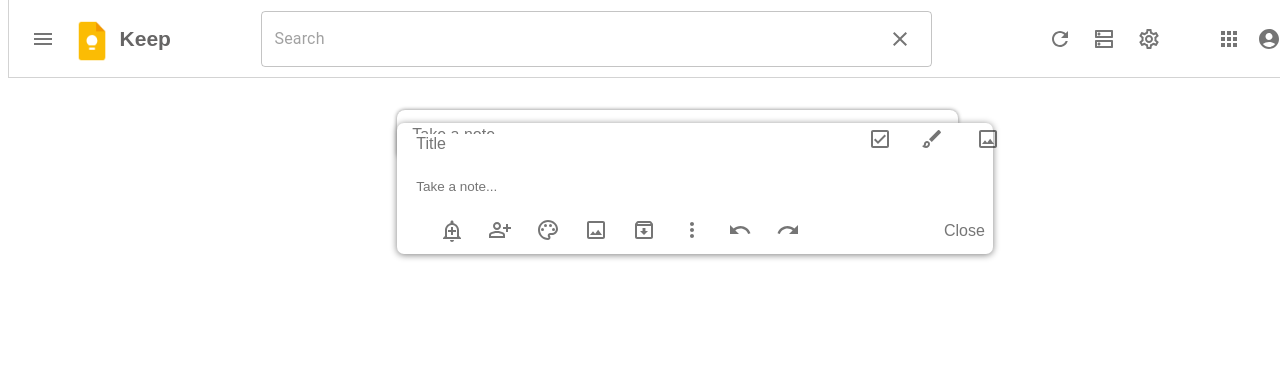
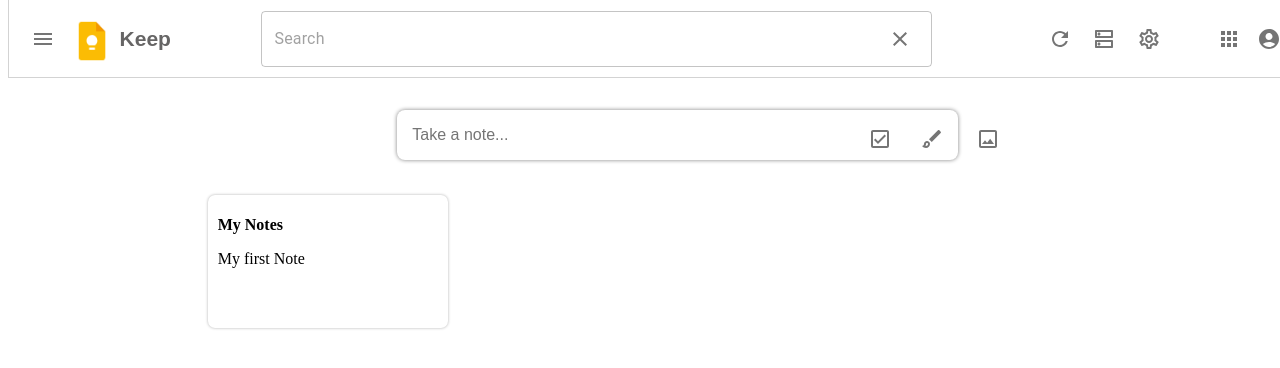
Before and after one commit to SushreeSurelee/FundooNoteApp_React, a React (Create React App) app: page / in a window 1280 px wide. Shown: the top 368 px of the page. Built offline with nearby package versions, Linux system fonts and the light colour scheme.

Commit message:
[Sushree | Added takenote3 component]

```diff
--- a/src/App.js
+++ b/src/App.js
@@ -4,6 +4,7 @@
 import Header from './components/header/Header';
 import Takenote1 from './components/takeNote1/takeNote1';
 import Takenote2 from './components/takeNote2/takeNote2';
+import Takenote3 from './components/takeNote3/takeNote3';
 
 function App() {
   return (
@@ -12,7 +13,8 @@
       {/* <Register /> */}
       <Header/>
       <Takenote1/>
-      <Takenote2/>
+      {/* <Takenote2/> */}
+      <Takenote3/>
     </div>
   );
 }
--- /dev/null
+++ b/src/components/takeNote3/takeNote3.css
@@ -0,0 +1,22 @@
+.takenote3{
+    background: #fff;
+    width: 220px;
+    border-radius: 7px;
+    box-shadow: 0 0 3px 0 rgb(175, 175, 175);
+    padding: 10px;
+    margin-top: -19px;
+    float: left;
+    margin-left: 15.8%;
+}
+
+.takenote3 h1{
+    font-size: 1rem;
+    margin-bottom: 6px;
+}
+
+.takenote3 p{
+    font-size: 1rem;
+    margin-bottom: 50px;
+    white-space: pre-wrap;
+    word-wrap: break-word;
+}
--- /dev/null
+++ b/src/components/takeNote3/takeNote3.jsx
@@ -0,0 +1,14 @@
+import React from "react";
+import '../takeNote3/takeNote3.css'
+
+
+function Takenote3() {
+    return(
+        <div className="takenote3">
+            <h1>My Notes</h1>
+            <p>My first Note</p>
+        </div>
+    )
+}
+
+export default Takenote3
```
